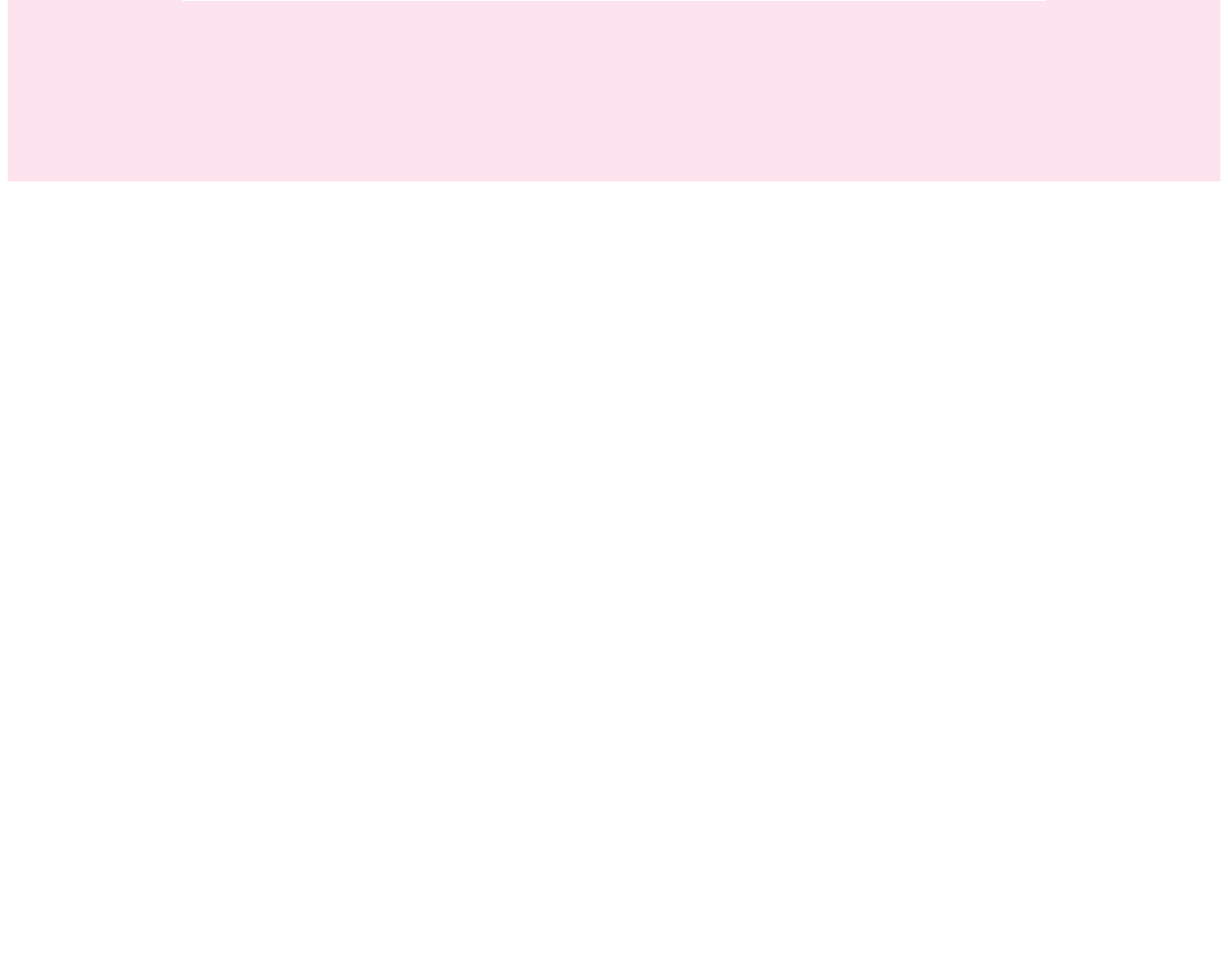
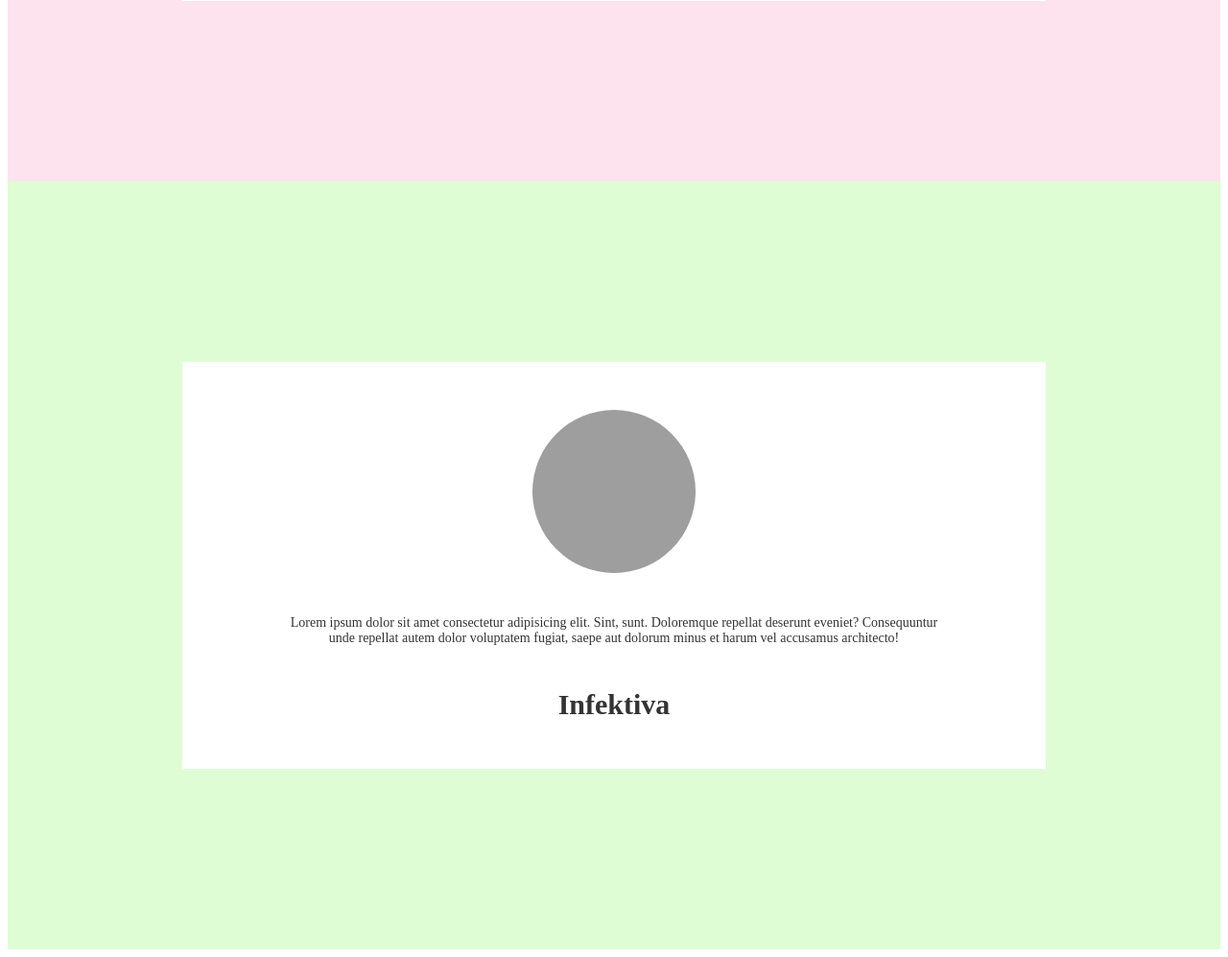
Before and after one commit to RigonP/ProjektiInxhinieriEWeb, a PHP site: page /repartet.html in a window 1280 px wide. Shown: the part 1771-2768 px from the top of the page at 96% size. Before the commit the page ends 1960 px from the top, so only its background shows below. Run offline with PHP 8.4, Linux system fonts and the light colour scheme; grey boxes are pictures that could not be loaded.

Commit message:
Shtimi i repartit Infektiva, HTML dhe CSS

```diff
--- a/Repartet/repartet.css
+++ b/Repartet/repartet.css
@@ -79,3 +79,13 @@
     justify-content: center;
     background-color: #fde3ee;
 }
+
+
+.container3{
+    height: 100vh;
+    width: 100%;
+    display: flex;
+    align-items: center;
+    justify-content: center;
+    background-color: #defdd5;
+}
--- a/Repartet/repartet.html
+++ b/Repartet/repartet.html
@@ -51,5 +51,24 @@
             </div>
         </div>
 
+        <!--Reparti i Infektives-->
+        <div class="container3">
+            <div class="testimonial">
+                <div class="testi-content">
+                    <div class="slide">
+                        <img src="..//Repartet/infection.jpg" alt="" class="image">
+                        <p>Lorem ipsum dolor sit amet consectetur adipisicing elit.
+                            Sint, sunt. Doloremque repellat deserunt eveniet?
+                            Consequuntur unde repellat autem dolor voluptatem fugiat,
+                            saepe aut dolorum minus et harum vel accusamus architecto!</p>
+
+                            <div class="details">
+                                <span class="name">Infektiva</span>
+                            </div>
+                        </div>
+                </div>
+            </div>
+        </div>
+
 </body>
 </html>
```
